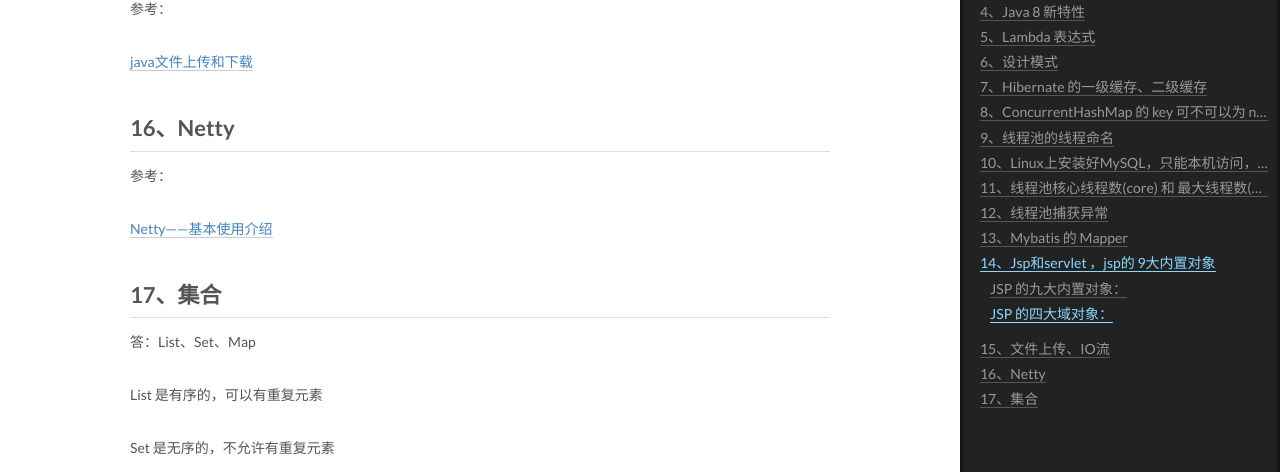
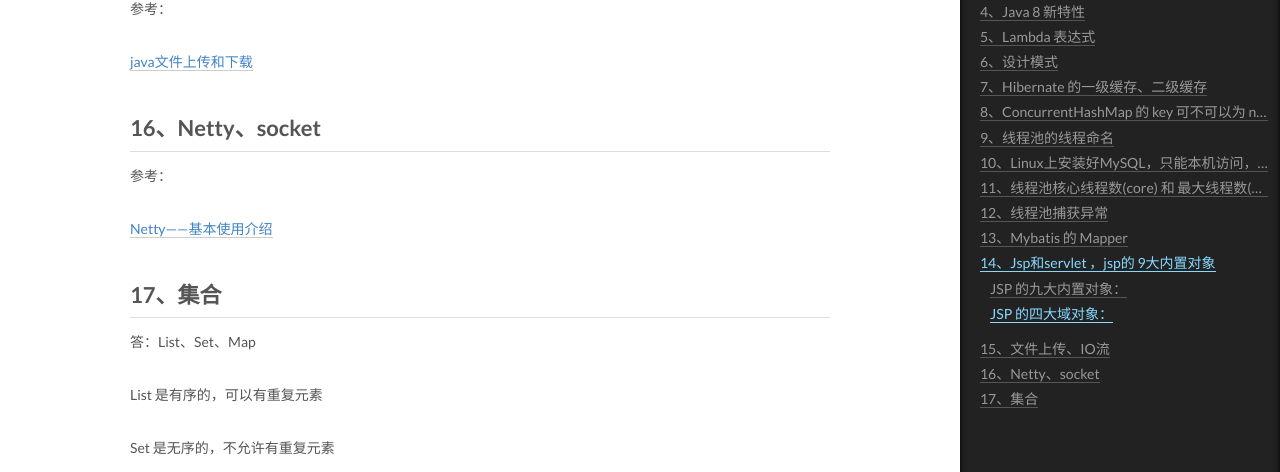
Before and after one commit to nnngu/LearningNotes, a Jekyll site: the page built from _posts/2018-03-30-某公司(简称SMKJ)面试记录.md, in a window 1280 px wide and 1400 px high, scrolled down 6809 px. Shown: the part 146-618 px from the top of the window. Built offline with Jekyll 4.4.1, drawn with Linux system fonts in a browser that asks for light colours.

Commit message:
修改文件: _posts/2018-03-30-某公司(简称SMKJ)面试记录.md

```diff
--- a/_posts/2018-03-30-某公司(简称SMKJ)面试记录.md
+++ b/_posts/2018-03-30-某公司(简称SMKJ)面试记录.md
@@ -256,7 +256,7 @@ PageContext     |   page域
 
 
 
-## 16、Netty
+## 16、Netty、socket
 
 参考：
 
```
